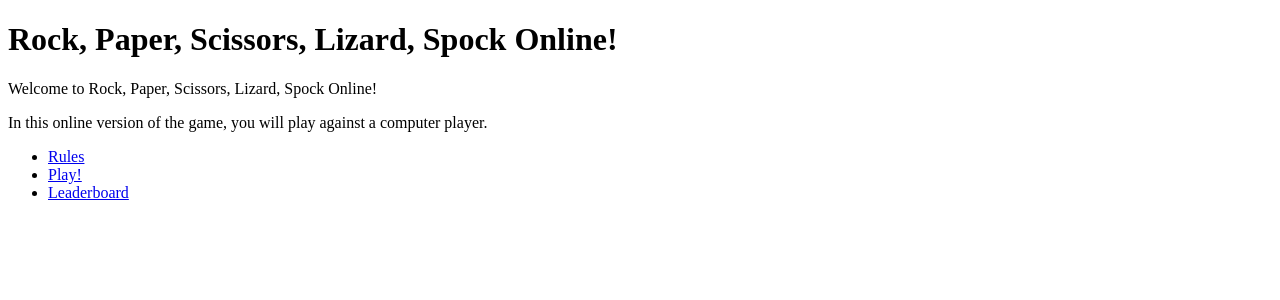
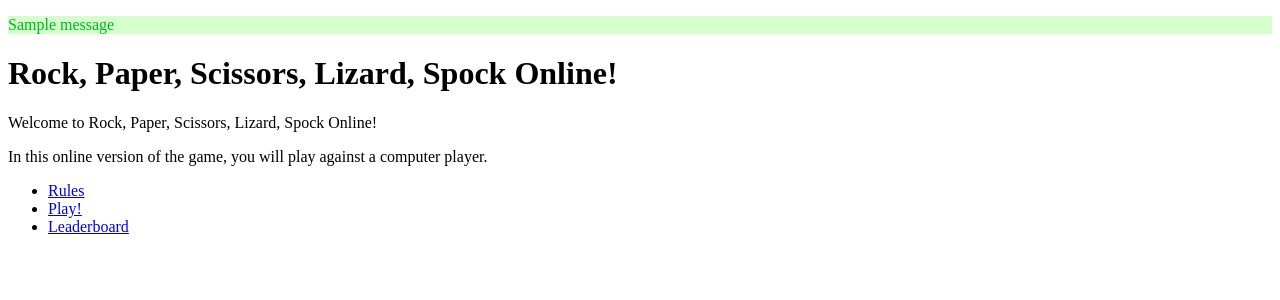
Before and after one commit to CA-Gray90/RPSLS-Online-PY175, a Flask app: page / in a window 1280 px wide. Shown: the top 300 px of the page. Run offline with Flask 3, Linux system fonts and the light colour scheme; one stand-in notice (Sample message) is shown.

Commit message:
Added some basic styling to flash messages

```diff
--- a/app.py
+++ b/app.py
@@ -56,7 +56,8 @@ def validate_playername():
     player_name = request.form['player_name'].strip()
 
     if not rpsls_online.utils.valid_player_name(player_name):
-        flash('Not a valid username. Use only numbers and letters. Try again.')
+        flash('Not a valid username. Use only numbers and letters. Try again.',
+              'error')
         return render_template('pick_playername.html',
                                current_name=player_name,
                                max_playername_length=MAX_PLAYERNAME_LENGTH)
@@ -64,12 +65,14 @@ def validate_playername():
     leaderboard = dict(rpsls_online.utils.get_leaderboard(g.leaderboard_filepath))
 
     if player_name in leaderboard.keys():
-        flash('Please choose another username, current one in leaderboard.')
+        flash('Please choose another username, current one in leaderboard.',
+              'error')
         return render_template('pick_playername.html',
                                current_name=player_name,
                                max_playername_length=MAX_PLAYERNAME_LENGTH)
 
     session['player_name'] = player_name
+    flash('Successful username created.', 'success')
     return redirect(url_for('play_game'))
 
 @app.route('/new_player')
--- a/static/stylesheets/styles.css
+++ b/static/stylesheets/styles.css
@@ -0,0 +1,8 @@
+.flash.error {
+    color: #ff0000;
+    background: #ffbaba; }
+
+.flash.success {
+    color:rgb(0, 184, 28);
+    background: #d4ffcc
+}
--- a/templates/layout.html
+++ b/templates/layout.html
@@ -3,12 +3,24 @@
   <head>
     <meta charset="UTF-8">
     <meta name="description" content="Rock, Paper, Scissors, Lizard, Spock online">
+    <link rel="stylesheet" href="{{ url_for('static', filename='stylesheets/styles.css') }}">
     {% block title %}
     {% endblock %}
   </head>
 
   <body>
+    {% with messages = get_flashed_messages(with_categories=True) %}
+      {% if messages %}
+        {% for category, message in messages %}
+          <div class="flash {{ category }}">
+            <p>{{ message }}</p>
+          </div>
+        {% endfor %}
+      {% endif %}
+    {% endwith %}
+
     {% block content %}
+    <!-- Content filled from other templates -->
     {% endblock %}
   </body>
 </html>
```
Also changed, not shown: templates/pick_playername.html (+0 -9 lines).
